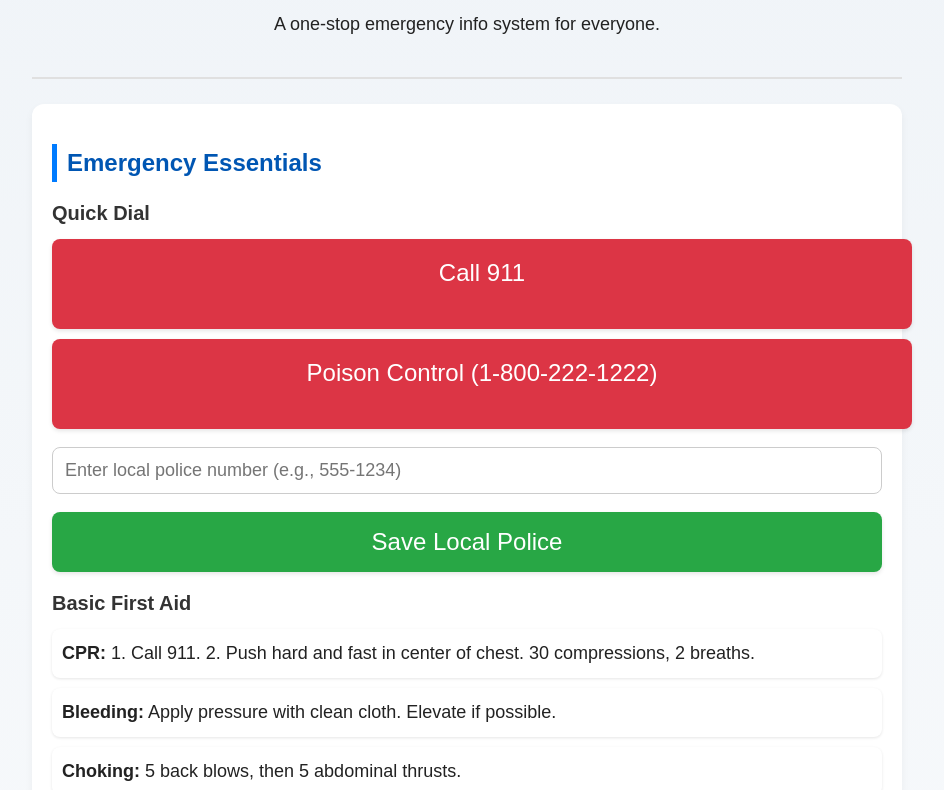
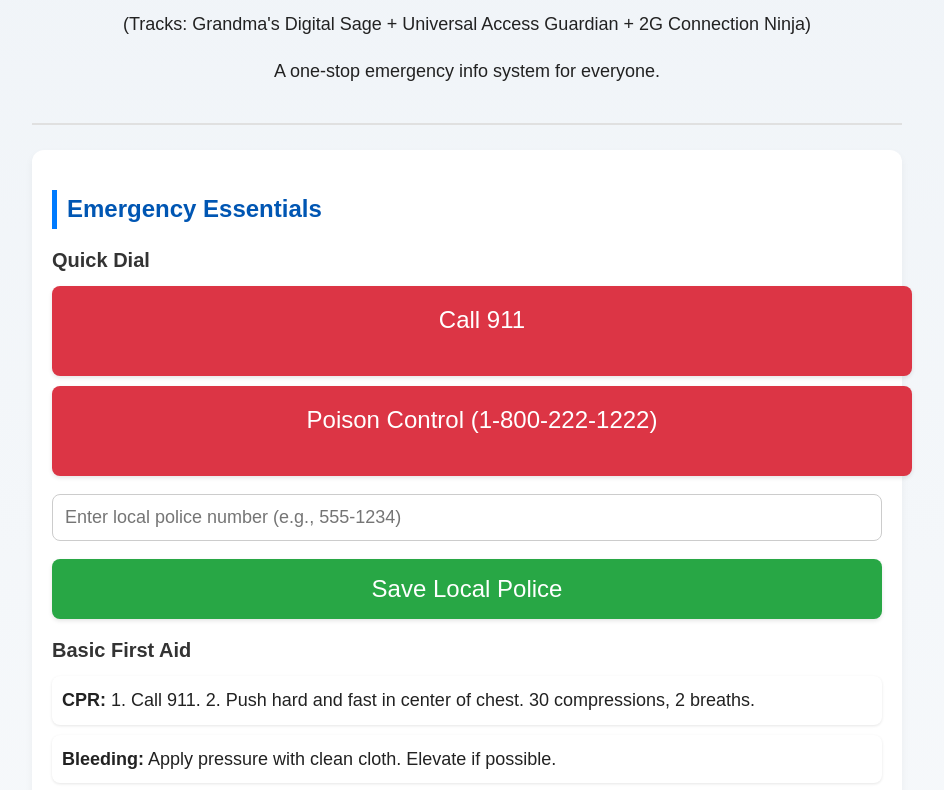
Before and after one commit to ShubhVarshney30/tryvanilla, a plain HTML site: page index.html in a window 1280 px wide. Shown: the part 88-878 px from the top of the page, without its empty margins (173-1117 px from the left). Drawn offline with Linux system fonts and the light colour scheme.

Commit message:
add tracks

```diff
--- a/index.html
+++ b/index.html
@@ -149,6 +149,7 @@
 <body>
     <header>
         <h1>Universal Emergency Hub</h1>
+        <p>(Tracks: Grandma's Digital Sage + Universal Access Guardian + 2G Connection Ninja)</p>
         <p>A one-stop emergency info system for everyone.</p>
     </header>
 
```
